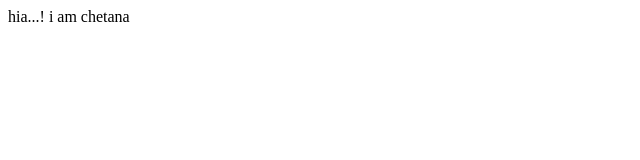
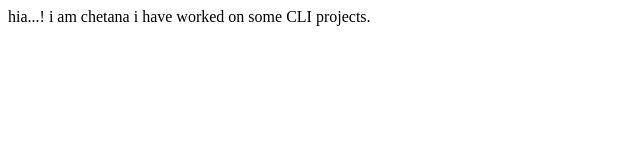
Before and after one commit to Chetanajs/myfirsttest, a plain HTML site: page index.html in a window 1280 px wide. Shown: the whole page, without its empty margins (0-640 px from the left). Drawn offline with Linux system fonts and the light colour scheme.

Commit message:
update details of projects

```diff
--- a/index.html
+++ b/index.html
@@ -8,5 +8,7 @@
 <body>
     hia...! i am chetana
 
+    i have worked on some CLI projects.
+
 </body>
 </html>
```
